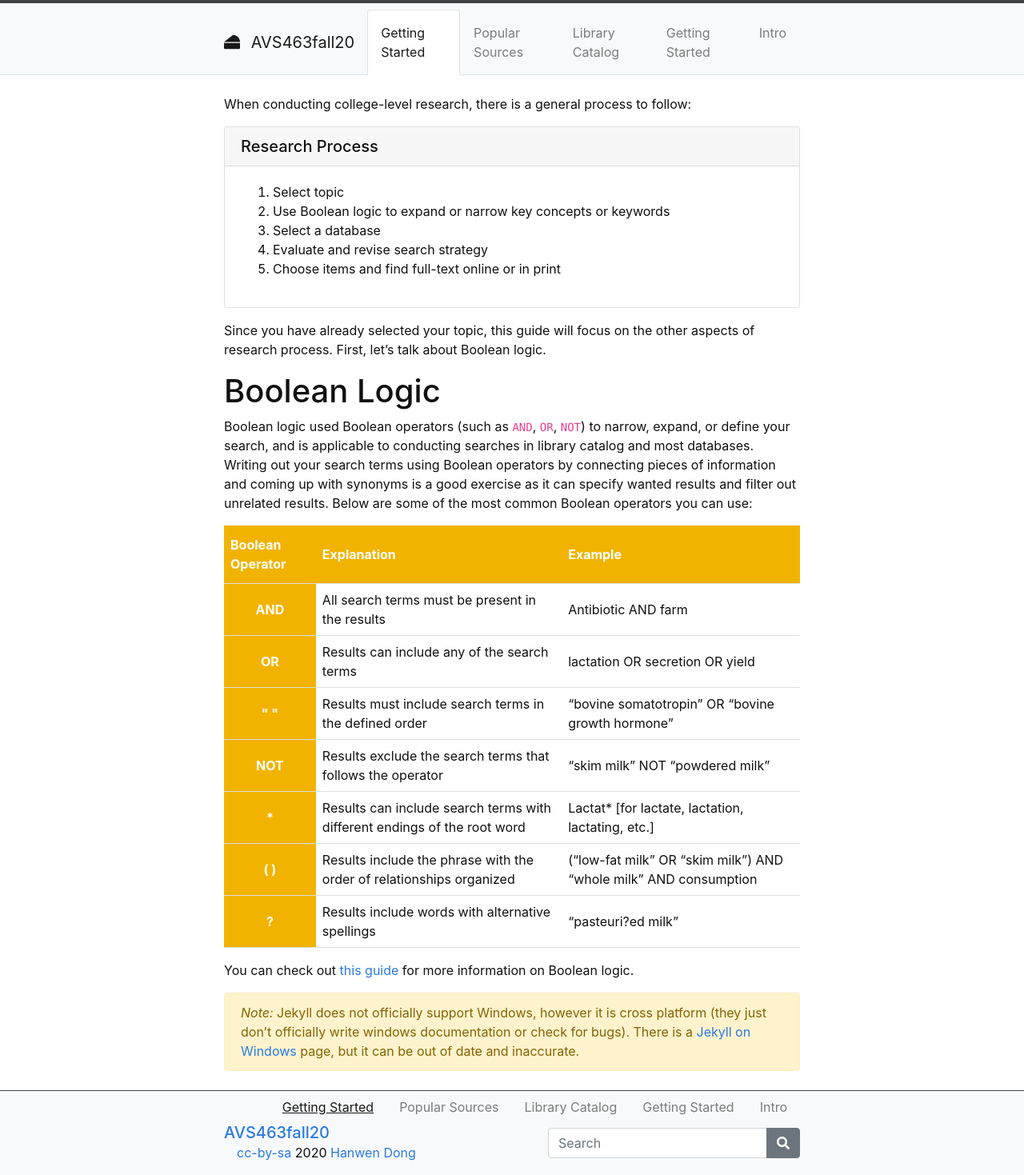
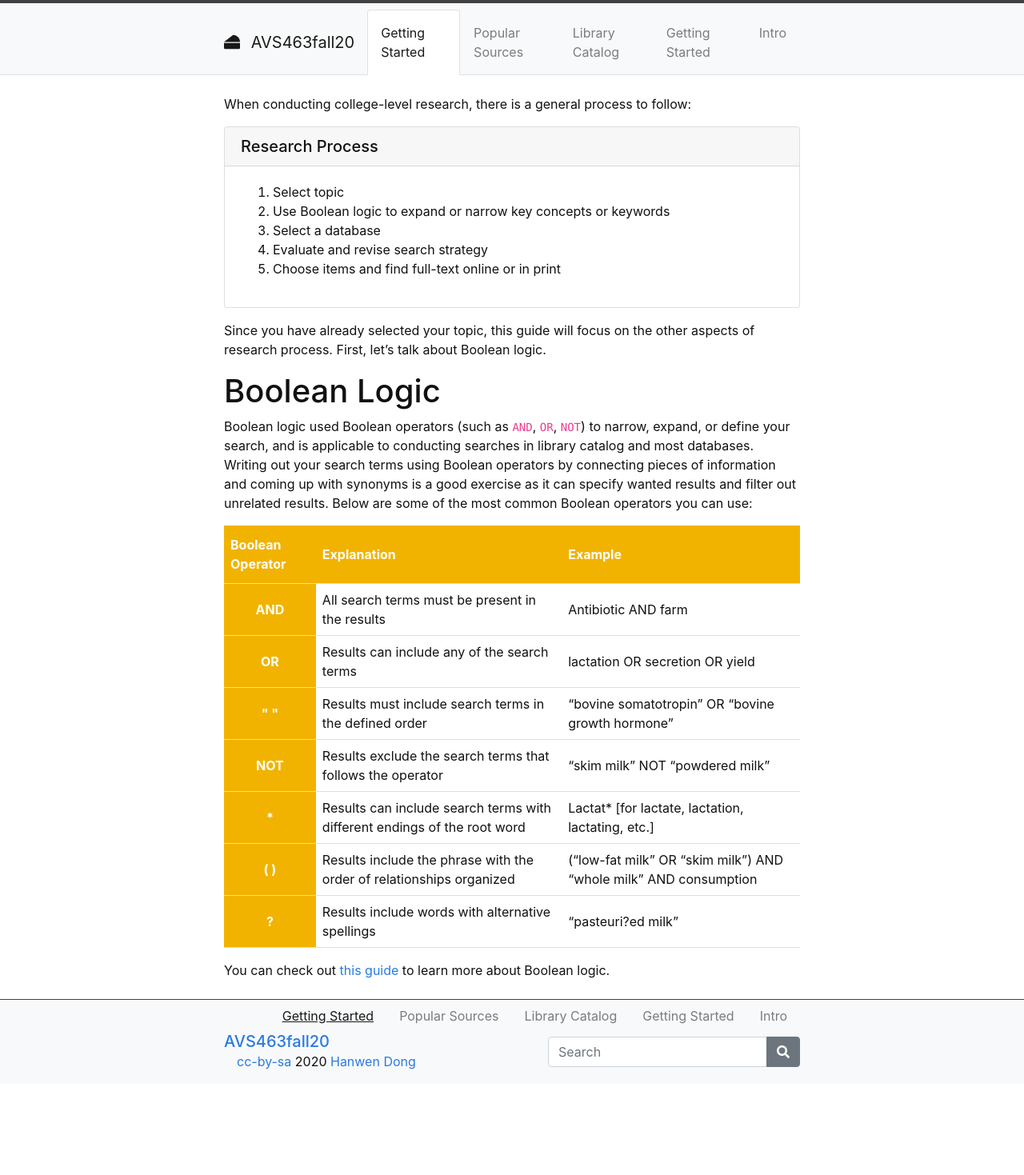
Before and after one commit to hanwendong1/AVS463-f20, a Jekyll site: the page built from content/1-Getting-Started.md, in a window 1280 px wide. Shown: the whole page at 80% size. Built offline with Jekyll 4.4.1, drawn with Linux system fonts in a browser that asks for light colours; after the commit the page ends 1355 px from its top, so only the background shows below that.

Commit message:
Update 1-Getting-Started.md

```diff
--- a/content/1-Getting-Started.md
+++ b/content/1-Getting-Started.md
@@ -91,8 +91,4 @@ Boolean logic used Boolean operators (such as `AND`, `OR`, `NOT`) to narrow, exp
 </html>
 
 
-You can check out [this guide](https://libguides.uidaho.edu/boolean) for more information on Boolean logic.
-
-{% capture alert %}*Note:* Jekyll does not officially support Windows, however it is cross platform (they just don’t officially write windows documentation or check for bugs).
-There is a [Jekyll on Windows](https://jekyllrb.com/docs/windows/#installation) page, but it can be out of date and inaccurate.{% endcapture %}
-{% include alert.md text=alert color="warning" %}
+You can check out [this guide](https://libguides.uidaho.edu/boolean) to learn more about Boolean logic.
```
